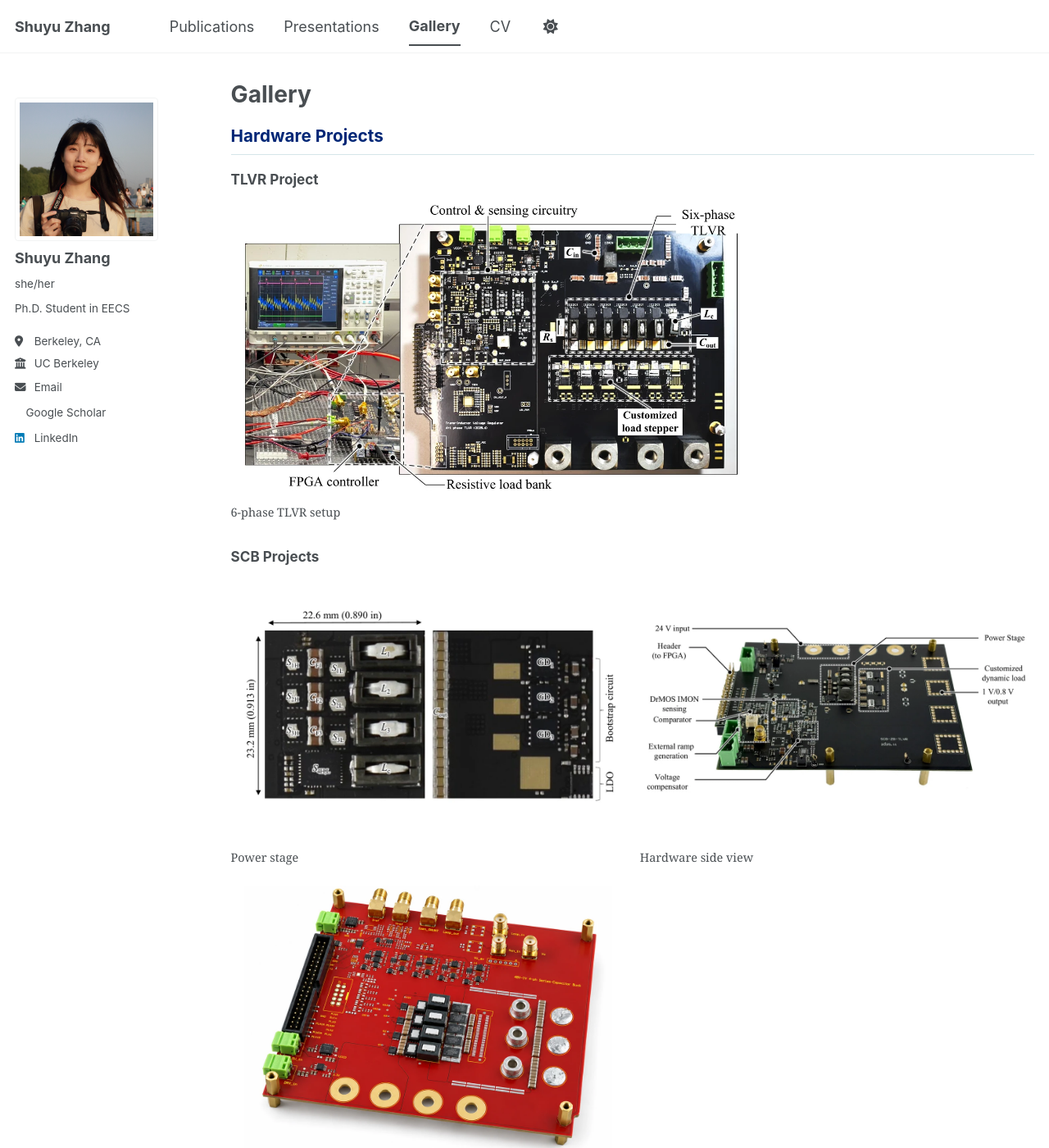
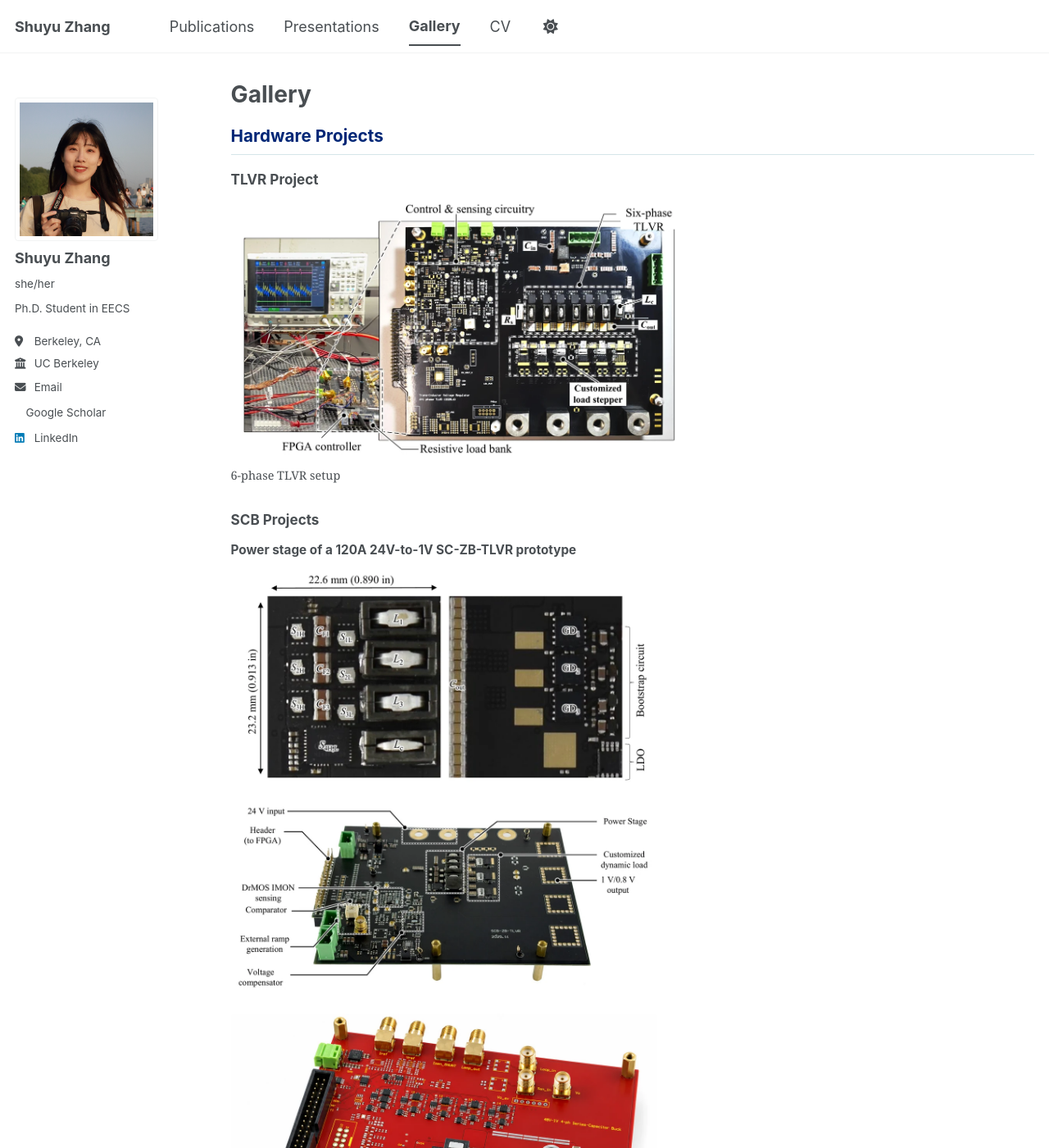
Before and after one commit to mocchi-chan/mocchi-chan.github.io, a Jekyll site: the page built from _pages/portfolio.html, in a window 1280 px wide and 1400 px high. Shown: the whole window at 82% size. Built offline with Jekyll 4.4.1, drawn with Linux system fonts in a browser that asks for light colours; a style sheet for code colours, icons or effects is not loaded; some of the changed text lies outside the part shown.

Commit message:
Refine prototype gallery sizing and add project credits
Stack the two 120A 24V-to-1V SC-ZB-TLVR views beneath one shared title, matching the width of the red 48V-to-1V prototype. Reduce the six-phase TLVR setup width slightly.

Add small collaboration and supervision notes beneath the VRM and HUST project headings. Preserve all image links and full-photo viewer navigation.

```diff
--- a/_data/hardware_gallery.yml
+++ b/_data/hardware_gallery.yml
@@ -11,9 +11,10 @@
 
 - id: "scb-projects"
   title: "SCB Projects"
+  stack_title: "Power stage of a 120A 24V-to-1V SC-ZB-TLVR prototype"
   photos:
     - id: "scb-power-stage"
-      caption: "Power stage"
+      caption: "Top and bottom views"
       alt: "Top and bottom views of the series-capacitor buck power stage with component and dimension labels"
       thumbnail: "/images/gallery/hardware/scb-power-stage-thumb.webp"
       image: "/images/gallery/hardware/scb-power-stage.webp"
@@ -36,6 +37,7 @@
 
 - id: "vrm-projects"
   title: "High-Density Voltage Regulator Module (VRM) Projects"
+  note: "Collaborated with Huaqiao Liu, advised by Prof. Yenan Chen, Zhejiang University."
   photos:
     - id: "vrm-3d-rendering"
       caption: "3D rendering of the 240-A hybrid switched-capacitor VRM"
@@ -54,6 +56,7 @@
 
 - id: "hust-high-voltage"
   title: "High-Voltage Project at HUST"
+  note: "Mentored by Dr. Hui Liu, advised by Prof. Dong Jiang, Huazhong University of Science and Technology."
   photos:
     - id: "hust-vienna-rectifier"
       caption: "3-phase Vienna rectifier for electric vehicle (EV) applications"
--- a/_includes/gallery-card.html
+++ b/_includes/gallery-card.html
@@ -7,5 +7,5 @@
   <a class="gallery-card__link{% if gallery_photo.fit == 'contain' or include.contain %} gallery-card__link--contain{% endif %}" href="{{ gallery_photo.image | relative_url }}" data-gallery-photo data-caption="{{ gallery_caption | escape }}" data-alt="{{ gallery_photo.alt | escape }}" aria-label="View photo: {{ gallery_caption | escape }}" style="--gallery-object-position: {{ gallery_photo.position | default: '50% 50%' | escape }};">
     <img src="{{ gallery_photo.thumbnail | relative_url }}" alt="{{ gallery_photo.alt | escape }}" width="{{ gallery_photo.width }}" height="{{ gallery_photo.height }}" loading="{{ include.loading | default: 'lazy' }}" decoding="async">
   </a>
-  <figcaption>{{ gallery_photo.caption | escape }}</figcaption>
+  {% if include.show_caption != false %}<figcaption>{{ gallery_photo.caption | escape }}</figcaption>{% endif %}
 </figure>
--- a/_pages/portfolio.html
+++ b/_pages/portfolio.html
@@ -13,11 +13,28 @@ author_profile: true
     {% if forloop.first %}{% assign project_loading = 'eager' %}{% endif %}
     <section class="gallery-project" aria-labelledby="{{ project.id | escape }}-title">
       <h3 class="gallery-project__title" id="{{ project.id | escape }}-title">{{ project.title | escape }}</h3>
+      {% if project.note %}<p class="gallery-project__note">{{ project.note | escape }}</p>{% endif %}
+      {% if project.stack_title %}
+      <div class="gallery-project__stacked" role="group" aria-labelledby="{{ project.id | escape }}-stack-title">
+        <h4 class="gallery-stack__title" id="{{ project.id | escape }}-stack-title">{{ project.stack_title | escape }}</h4>
+        <div class="gallery-stack research-gallery--hardware">
+          {% for photo in project.photos limit:2 %}
+          {% include gallery-card.html photo=photo project_title=project.stack_title contain=true loading=project_loading show_caption=false %}
+          {% endfor %}
+        </div>
+        <ul class="research-gallery research-gallery--hardware research-gallery--scb-prototype" role="list">
+          {% for photo in project.photos offset:2 %}
+          <li>{% include gallery-card.html photo=photo project_title=project.title contain=true loading=project_loading %}</li>
+          {% endfor %}
+        </ul>
+      </div>
+      {% else %}
       <ul class="research-gallery research-gallery--hardware{% if project.photos.size == 1 %} research-gallery--single{% endif %}" role="list">
         {% for photo in project.photos %}
         <li>{% include gallery-card.html photo=photo project_title=project.title contain=true loading=project_loading %}</li>
         {% endfor %}
       </ul>
+      {% endif %}
     </section>
     {% endfor %}
   </section>
--- a/_sass/layout/_gallery.scss
+++ b/_sass/layout/_gallery.scss
@@ -25,6 +25,13 @@
   margin: 0 0 0.75rem;
   font-size: 0.95em;
   line-height: 1.4;
+}
+
+.gallery-project__note {
+  margin: -0.25rem 0 1rem;
+  color: var(--global-text-color);
+  font-size: 0.75em;
+  line-height: 1.5;
 }
 
 .research-gallery {
@@ -89,10 +96,43 @@
 
 .research-gallery--single {
   grid-template-columns: minmax(0, 1fr);
-  max-width: 640px;
+  max-width: 560px;
 
   .gallery-card__link {
     aspect-ratio: 16 / 9;
+  }
+}
+
+.gallery-project__stacked {
+  width: 100%;
+  max-width: 520px;
+}
+
+.gallery-stack__title {
+  margin: 0 0 0.75rem;
+  font-size: 0.85em;
+  line-height: 1.5;
+}
+
+.gallery-stack {
+  display: grid;
+  grid-template-columns: minmax(0, 1fr);
+  gap: 0.75rem;
+  margin-bottom: 1.25rem;
+}
+
+.research-gallery--scb-prototype {
+  grid-template-columns: minmax(0, 1fr);
+}
+
+.gallery-stack,
+.research-gallery--scb-prototype {
+  .gallery-card__link {
+    aspect-ratio: auto;
+  }
+
+  img {
+    height: auto;
   }
 }
 
```
